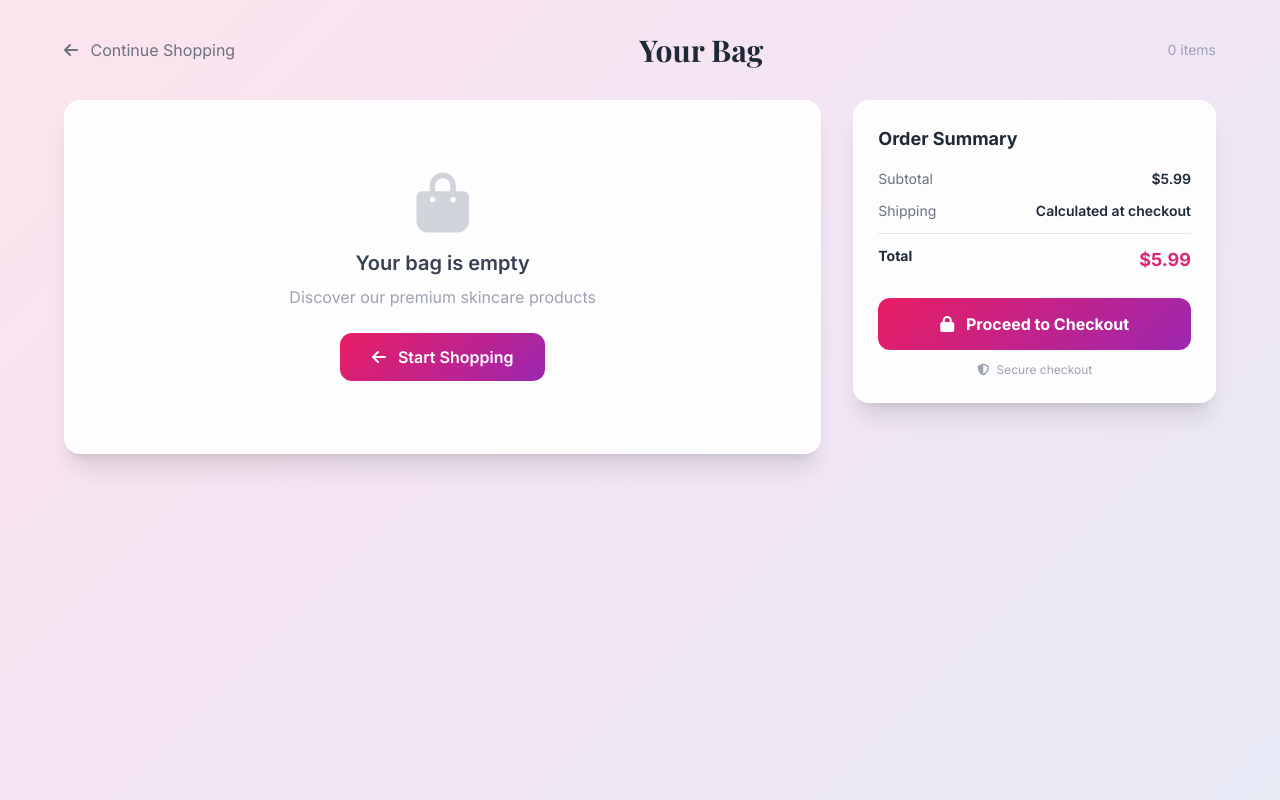
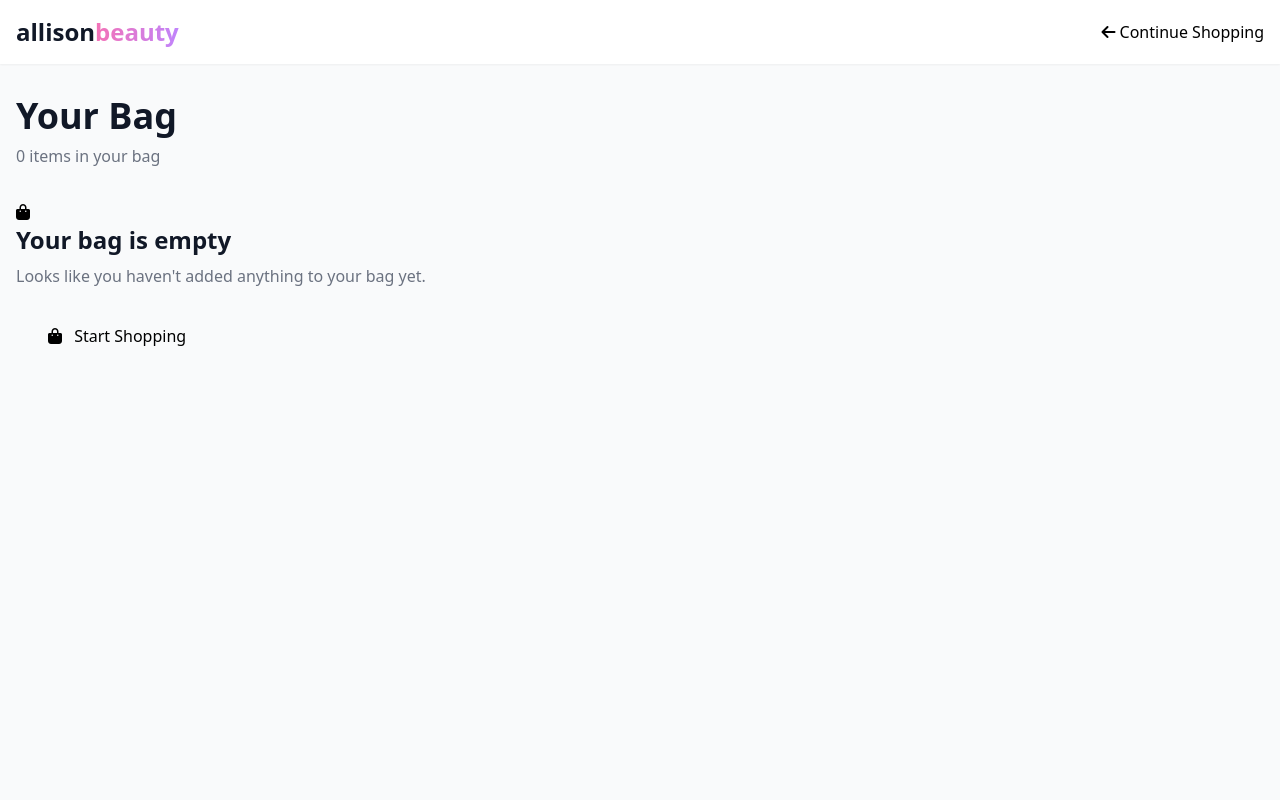
Before and after one commit to calvitec/cvbuilder, a Flask app: page /cart in a window 1280 px wide. Run offline with Flask 3, Linux system fonts and the light colour scheme; some libraries are stand-ins or nearby versions.

Commit message:
Update cart.html

```diff
--- a/templates/cart.html
+++ b/templates/cart.html
@@ -1,100 +1,206 @@
 <!DOCTYPE html>
 <html lang="en">
 <head>
-    <meta charset="UTF-8" />
-    <meta name="viewport" content="width=device-width, initial-scale=1.0" />
+    <meta charset="UTF-8">
+    <meta name="viewport" content="width=device-width, initial-scale=1.0">
     <title>Your Bag - Allison Beauty</title>
     <script src="https://cdn.tailwindcss.com"></script>
-    <link rel="stylesheet" href="https://cdnjs.cloudflare.com/ajax/libs/font-awesome/6.5.0/css/all.min.css" />
-    <link href="https://fonts.googleapis.com/css2?family=Inter:wght@300;400;500;600;700;800&family=Playfair+Display:wght@400;700&display=swap" rel="stylesheet" />
+    <link rel="stylesheet" href="https://cdnjs.cloudflare.com/ajax/libs/font-awesome/6.4.0/css/all.min.css">
     <style>
-        * { font-family: 'Inter', sans-serif; }
-        .gradient-bg { background: linear-gradient(135deg, #fce4ec 0%, #f3e5f5 50%, #e8eaf6 100%); }
-        .glass-card { background: rgba(255,255,255,0.9); backdrop-filter: blur(20px); border: 1px solid rgba(255,255,255,0.3); }
-        .btn-primary { background: linear-gradient(135deg, #e91e63 0%, #9c27b0 100%); transition: all 0.3s ease; }
-        .btn-primary:hover { transform: scale(1.02); box-shadow: 0 10px 40px rgba(233,30,99,0.3); }
-        .cart-item { border-bottom: 1px solid rgba(0,0,0,0.06); padding: 16px 0; }
-        .cart-item:last-child { border-bottom: none; }
-        .section-title { font-family: 'Playfair Display', serif; }
-        .qty-btn { width: 32px; height: 32px; border-radius: 50%; border: 1px solid #e2e8f0; background: white; transition: all 0.2s; cursor: pointer; }
-        .qty-btn:hover { background: #f7fafc; border-color: #e91e63; }
-        .toast { position: fixed; bottom: 30px; right: 30px; z-index: 9999; animation: slideIn 0.5s ease; }
-        @keyframes slideIn { 0% { transform: translateX(100px); opacity: 0; } 100% { transform: translateX(0); opacity: 1; } }
-        .hidden { display: none; }
+        .quantity-btn {
+            @apply w-8 h-8 rounded-full bg-gray-100 hover:bg-pink-100 hover:text-pink-600 flex items-center justify-center transition-all duration-200 text-gray-600 text-sm font-medium;
+        }
+        .cart-item {
+            @apply bg-white rounded-2xl shadow-sm border border-gray-100 p-4 md:p-6 transition-all duration-300 hover:shadow-md;
+        }
+        .remove-btn {
+            @apply text-gray-400 hover:text-red-500 transition-colors duration-200 text-sm;
+        }
+        .checkout-btn {
+            @apply w-full py-4 rounded-2xl bg-gradient-to-r from-pink-500 to-purple-600 text-white font-semibold text-lg hover:shadow-lg hover:shadow-pink-500/25 hover:scale-[1.02] transition-all duration-300;
+        }
+        .continue-btn {
+            @apply inline-flex items-center gap-2 text-gray-600 hover:text-pink-600 transition-colors duration-200 font-medium;
+        }
+        .empty-cart {
+            @apply text-center py-16;
+        }
+        .empty-cart-icon {
+            @apply text-6xl text-gray-300 mb-4;
+        }
     </style>
 </head>
-<body class="gradient-bg min-h-screen py-8 px-4">
-    <div class="max-w-6xl mx-auto">
+<body class="bg-gray-50">
+
     <!-- Header -->
-        <div class="flex items-center justify-between mb-8">
-            <a href="/" class="text-gray-500 hover:text-pink-500 transition">
-                <i class="fas fa-arrow-left mr-2"></i> Continue Shopping
+    <header class="bg-white shadow-sm sticky top-0 z-50">
+        <div class="max-w-7xl mx-auto px-4 py-4 flex items-center justify-between">
+            <a href="{{ url_for('index') }}" class="flex items-center gap-2">
+                <span class="text-2xl font-bold text-gray-900">allison<span class="text-transparent bg-clip-text bg-gradient-to-r from-pink-400 to-purple-400">beauty</span></span>
             </a>
-            <h1 class="section-title text-3xl font-bold text-gray-800">Your Bag</h1>
-            <span class="text-gray-400 text-sm" id="itemCount">{{ cart_items|length }} items</span>
+            <a href="{{ url_for('index') }}" class="continue-btn">
+                <i class="fas fa-arrow-left"></i> Continue Shopping
+            </a>
+        </div>
+    </header>
+
+    <!-- Main Content -->
+    <main class="max-w-7xl mx-auto px-4 py-8">
+        <h1 class="text-3xl md:text-4xl font-bold text-gray-900 mb-2">Your Bag</h1>
+        <p class="text-gray-500 mb-8">{{ total_items }} item{% if total_items != 1 %}s{% endif %} in your bag</p>
+
+        {% if cart_items %}
+        <div class="grid lg:grid-cols-3 gap-8">
+            <!-- Cart Items -->
+            <div class="lg:col-span-2 space-y-4">
+                {% for item in cart_items %}
+                <div class="cart-item" id="item-{{ item.id }}">
+                    <div class="flex gap-4">
+                        <!-- Image -->
+                        <div class="w-24 h-24 md:w-28 md:h-28 rounded-xl overflow-hidden flex-shrink-0 bg-gray-100">
+                            <img src="{{ item.image }}" alt="{{ item.name }}" class="w-full h-full object-cover">
                         </div>
 
-        <div class="grid lg:grid-cols-3 gap-8">
-            <!-- Cart Items -->
-            <div class="lg:col-span-2 glass-card rounded-2xl p-6 shadow-xl">
-                {% if cart_items %}
-                    {% for item in cart_items %}
-                    <div class="cart-item flex items-center gap-4">
-                        <div class="w-20 h-20 rounded-xl overflow-hidden bg-gray-100 flex-shrink-0">
-                            <img src="{{ item.image }}" alt="{{ item.name }}" class="w-full h-full object-cover">
+                        <!-- Details -->
+                        <div class="flex-1 min-w-0">
+                            <div class="flex items-start justify-between gap-2">
+                                <div>
+                                    <h3 class="font-semibold text-gray-900 text-sm md:text-base">{{ item.name }}</h3>
+                                    {% if item.type == 'bundle' %}
+                                    <span class="text-xs text-purple-600 font-medium bg-purple-50 px-2 py-0.5 rounded-full inline-block mt-1">Bundle</span>
+                                    {% endif %}
+                                    <p class="text-sm text-gray-500 mt-1">${{ "%.2f"|format(item.price) }}</p>
                                 </div>
-                        <div class="flex-1">
-                            <h3 class="font-semibold text-gray-800">{{ item.name }}</h3>
-                            <p class="text-gray-400 text-sm">{{ item.type|capitalize }}</p>
-                            <p class="text-pink-600 font-bold">${{ "%.2f"|format(item.price) }}</p>
-                        </div>
-                        <button onclick="removeFromCart('{{ item.id }}')" class="text-gray-400 hover:text-red-500 transition">
-                            <i class="fas fa-trash"></i>
+                                <button onclick="removeItem('{{ item.id }}')" class="remove-btn">
+                                    <i class="fas fa-trash-alt"></i>
                                 </button>
                             </div>
+
+                            <!-- Quantity Controls -->
+                            <div class="flex items-center gap-3 mt-3">
+                                <button onclick="updateQuantity('{{ item.id }}', 'decrease')" class="quantity-btn">
+                                    <i class="fas fa-minus text-xs"></i>
+                                </button>
+                                <span class="text-gray-900 font-medium w-8 text-center" id="qty-{{ item.id }}">{{ item.quantity }}</span>
+                                <button onclick="updateQuantity('{{ item.id }}', 'increase')" class="quantity-btn">
+                                    <i class="fas fa-plus text-xs"></i>
+                                </button>
+                                <span class="text-sm font-semibold text-gray-900 ml-4" id="item-total-{{ item.id }}">
+                                    ${{ "%.2f"|format(item.item_total) }}
+                                </span>
+                                {% if item.type == 'product' and item.stock %}
+                                <span class="text-xs text-gray-400 ml-2">({{ item.stock }} available)</span>
+                                {% endif %}
+                            </div>
+                        </div>
+                    </div>
+                </div>
                 {% endfor %}
-                {% else %}
-                    <div class="text-center py-12">
-                        <i class="fas fa-shopping-bag text-6xl text-gray-300 mb-4"></i>
-                        <h3 class="text-gray-700 text-xl font-semibold">Your bag is empty</h3>
-                        <p class="text-gray-400 mt-2">Discover our premium skincare products</p>
-                        <a href="/" class="mt-6 inline-block px-8 py-3 rounded-xl btn-primary text-white font-semibold transition">
-                            <i class="fas fa-arrow-left mr-2"></i> Start Shopping
-                        </a>
-                    </div>
-                {% endif %}
             </div>
 
             <!-- Order Summary -->
-            <div class="glass-card rounded-2xl p-6 shadow-xl h-fit sticky top-24">
-                <h3 class="font-bold text-gray-800 text-lg mb-4">Order Summary</h3>
+            <div class="lg:col-span-1">
+                <div class="bg-white rounded-2xl shadow-sm border border-gray-100 p-6 sticky top-24">
+                    <h2 class="text-lg font-bold text-gray-900 mb-4">Order Summary</h2>
+
                     <div class="space-y-3 text-sm">
                         <div class="flex justify-between">
-                        <span class="text-gray-500">Subtotal</span>
-                        <span class="text-gray-800 font-semibold">${{ "%.2f"|format(total) }}</span>
+                            <span class="text-gray-600">Subtotal</span>
+                            <span class="text-gray-900 font-medium" id="subtotal">${{ "%.2f"|format(subtotal) }}</span>
                         </div>
                         <div class="flex justify-between">
-                        <span class="text-gray-500">Shipping</span>
-                        <span class="text-gray-800 font-semibold">Calculated at checkout</span>
+                            <span class="text-gray-600">Shipping</span>
+                            <span class="text-gray-900 font-medium" id="shipping">
+                                {% if shipping == 0 %}
+                                <span class="text-green-600">FREE</span>
+                                {% else %}
+                                ${{ "%.2f"|format(shipping) }}
+                                {% endif %}
+                            </span>
                         </div>
-                    <div class="border-t border-gray-200 pt-3 flex justify-between">
-                        <span class="text-gray-800 font-bold">Total</span>
-                        <span class="text-pink-600 font-bold text-lg">${{ "%.2f"|format(total) }}</span>
+                        <div class="border-t border-gray-200 pt-3 mt-3">
+                            <div class="flex justify-between text-lg font-bold">
+                                <span class="text-gray-900">Total</span>
+                                <span class="text-gray-900" id="total">${{ "%.2f"|format(total) }}</span>
                             </div>
                         </div>
-                <a href="/checkout" class="mt-6 w-full py-3.5 rounded-xl btn-primary text-white font-bold text-center block transition">
-                    <i class="fas fa-lock mr-2"></i> Proceed to Checkout
+                    </div>
+
+                    <a href="{{ url_for('checkout') }}" class="checkout-btn block text-center mt-6">
+                        Proceed to Checkout
                     </a>
-                <p class="text-xs text-gray-400 text-center mt-3">
-                    <i class="fas fa-shield-alt mr-1"></i> Secure checkout
+
+                    <p class="text-xs text-gray-400 text-center mt-4">
+                        <i class="fas fa-lock mr-1"></i> Secure checkout
                     </p>
                 </div>
             </div>
         </div>
+        {% else %}
+        <!-- Empty Cart -->
+        <div class="empty-cart">
+            <div class="empty-cart-icon">
+                <i class="fas fa-shopping-bag"></i>
+            </div>
+            <h2 class="text-2xl font-bold text-gray-900 mb-2">Your bag is empty</h2>
+            <p class="text-gray-500 mb-6">Looks like you haven't added anything to your bag yet.</p>
+            <a href="{{ url_for('index') }}" class="checkout-btn inline-block px-8 py-3 w-auto">
+                <i class="fas fa-shopping-bag mr-2"></i> Start Shopping
+            </a>
+        </div>
+        {% endif %}
+    </main>
 
     <script>
-        function removeFromCart(itemId) {
-            fetch('/remove-from-cart/' + itemId, {
+        function updateQuantity(itemId, action) {
+            fetch(`/update-cart/${itemId}/${action}`, {
+                method: 'POST',
+                headers: { 'Content-Type': 'application/json' }
+            })
+            .then(response => response.json())
+            .then(data => {
+                if (data.success) {
+                    // Update quantity
+                    const qtyElement = document.getElementById(`qty-${itemId}`);
+                    if (data.quantity === 0) {
+                        // Remove item from DOM
+                        const itemElement = document.getElementById(`item-${itemId}`);
+                        if (itemElement) itemElement.remove();
+                        location.reload(); // Reload to update empty state
+                    } else {
+                        qtyElement.textContent = data.quantity;
+
+                        // Update item total
+                        const itemTotal = document.getElementById(`item-total-${itemId}`);
+                        if (itemTotal) {
+                            itemTotal.textContent = `$${data.item_total.toFixed(2)}`;
+                        }
+
+                        // Update summary
+                        document.getElementById('subtotal').textContent = `$${data.subtotal.toFixed(2)}`;
+                        const shippingElement = document.getElementById('shipping');
+                        if (data.shipping === 0) {
+                            shippingElement.innerHTML = '<span class="text-green-600">FREE</span>';
+                        } else {
+                            shippingElement.textContent = `$${data.shipping.toFixed(2)}`;
+                        }
+                        document.getElementById('total').textContent = `$${data.total.toFixed(2)}`;
+
+                        // Update cart count in header
+                        const cartCount = document.querySelector('.cart-count');
+                        if (cartCount) cartCount.textContent = data.total_items;
+                    }
+                } else {
+                    alert(data.message || 'Error updating cart');
+                }
+            })
+            .catch(error => console.error('Error:', error));
+        }
+
+        function removeItem(itemId) {
+            if (!confirm('Remove this item from your bag?')) return;
+
+            fetch(`/remove-from-cart/${itemId}`, {
                 method: 'POST',
                 headers: { 'Content-Type': 'application/json' }
             })
@@ -102,8 +208,11 @@
             .then(data => {
                 if (data.success) {
                     location.reload();
+                } else {
+                    alert(data.message || 'Error removing item');
                 }
-            });
+            })
+            .catch(error => console.error('Error:', error));
         }
     </script>
 </body>
```
Lines whose indentation alone changed are shown as unchanged.
